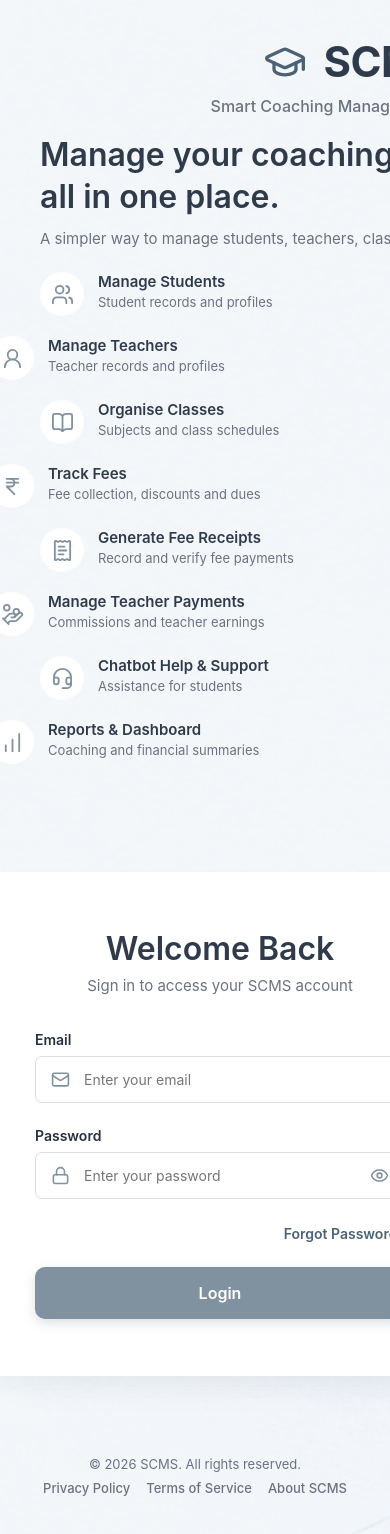
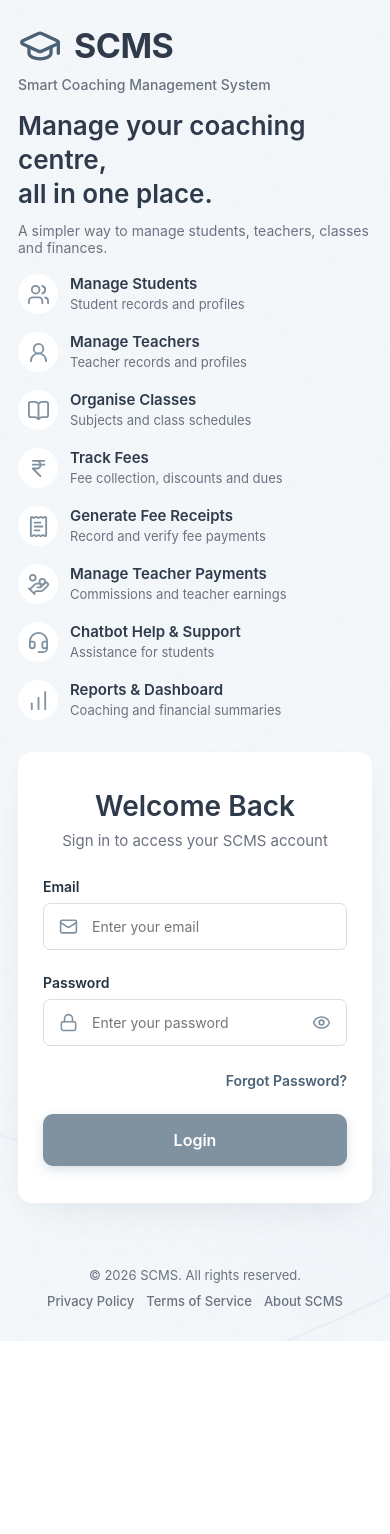
Before and after one commit to anilroyin/SCMS, a React (Vite) app in the folder client/: page /login in a window 390 px wide. Shown: the top 1534 px of the page. After the commit the page ends 1341 px from the top, so only its background shows below. Built offline with nearby package versions, Linux system fonts and the light colour scheme.

Commit message:
Refine the responsive design

```diff
--- a/client/src/pages/login.css
+++ b/client/src/pages/login.css
@@ -1,7 +1,4 @@
-
-/* ==========================================================================
-   RESET & BASE STYLES
-   ========================================================================== */
+/*Base styles*/
 
 * {
   box-sizing: border-box;
@@ -21,9 +18,7 @@ button {
   font-size: inherit;
 }
 
-/* ==========================================================================
-   PAGE CONTAINER & BACKGROUND
-   ========================================================================== */
+/*Page container and background*/
 
 .login-page {
   height: 100vh;
@@ -38,9 +33,7 @@ button {
   padding: 40px 80px;
 }
 
-/* ==========================================================================
-   MAIN LAYOUT CONTAINER
-   ========================================================================== */
+/*main layout container*/
 
 .login-main {
   flex: 1;
@@ -53,9 +46,7 @@ button {
   align-items: center;
 }
 
-/* ==========================================================================
-   LEFT COLUMN: BRAND & FEATURES SECTION
-   ========================================================================== */
+/* LEFT COLUMN: Brand and features section*/
 
 .login-intro {
   display: flex;
@@ -79,7 +70,7 @@ button {
 }
 
 .login-brand h1 {
-  font-size: 42px;
+  font-size: 35px;
   font-weight: 700;
   letter-spacing: -0.5px;
   color: #2f3b4b;
@@ -165,9 +156,7 @@ button {
   color: #80919f !important;
 }
 
-/* ==========================================================================
-   RIGHT COLUMN: LOGIN CARD
-   ========================================================================== */
+/*Login card*/
 
 .login-card {
   background: #ffffff;
@@ -189,7 +178,7 @@ button {
 }
 
 .login-header h2 {
-  font-size: 32px;
+  font-size: 30px;
   font-weight: 600;
   color: #2f3b4b;
   margin-bottom: 8px;
@@ -320,9 +309,7 @@ button {
   cursor: not-allowed;
 }
 
-/* ==========================================================================
-   FOOTER SECTION
-   ========================================================================== */
+/* Footer section*/
 
 .page-footer {
   margin-top: auto;
@@ -370,14 +357,15 @@ button {
   }
 }
 
-/* ==========================================================================
-   RESPONSIVE LAYOUT
-   ========================================================================== */
+/*Responsive layout*/
 
 @media (max-width: 1150px) {
   .login-page {
     padding: 40px;
     height: auto;
+    min-height: 100vh;
+    width: 100%;
+    overflow-x: hidden;
     overflow-y: auto;
   }
 
@@ -387,31 +375,122 @@ button {
 
   .login-main {
     grid-template-columns: 1fr;
-    gap: 48px;
+    gap: 40px;
     padding-bottom: 40px;
   }
 
+  .login-intro {
+    padding-bottom: 0;
+  }
+
   .feature-list {
-    max-width: 100%;
+    grid-template-columns: repeat(2, minmax(0, 1fr));
+    column-gap: 20px;
+    row-gap: 24px;
+    width: 100%;
+    max-width: 650px;
+  }
+
+  .feature-list > div:nth-child(even) {
+    margin-left: 0;
+  }
+
+  .login-card {
+    justify-self: center;
+    transform: none;
+    width: 100%;
+    max-width: 460px;
   }
 
   .login-brand {
     align-items: center;
-    justify-content: center;
+    justify-content: flex-start;
   }
 
   .brand-subtitle {
-    text-align: center;
+    text-align: left;
   }
 
   .page-footer {
-    padding: 40px 0 20px;
+    position: static;
+    width: 100%;
+    padding: 30px 0 20px;
   }
 }
 
 @media (max-width: 650px) {
+  .login-page {
+    padding: 24px 18px;
+  }
+
+  .login-main {
+    gap: 32px;
+  }
+
+  .login-intro {
+    gap: 16px;
+  }
+
+  .login-brand {
+    gap: 12px;
+  }
+
+  .login-brand h1 {
+    font-size: 34px;
+  }
+
+  .brand-subtitle {
+    font-size: 14px;
+  }
+
+  .login-features h2 {
+    font-size: 26px;
+  }
+
+  .features-description {
+    font-size: 14px;
+    margin-bottom: 18px;
+  }
+
   .feature-list {
     grid-template-columns: 1fr;
-    gap: 20px;
+    column-gap: 0;
+    row-gap: 18px;
+    width: 100%;
+  }
+
+  .feature-list > div:nth-child(even) {
+    margin-left: 0;
+  }
+
+  .feature-item {
+    gap: 12px;
+  }
+
+  .feature-icon {
+    width: 40px;
+    height: 40px;
+  }
+
+  .login-card {
+    padding: 36px 24px;
+    max-width: 100%;
+  }
+
+  .login-header {
+    margin-bottom: 28px;
+  }
+
+  .login-header h2 {
+    font-size: 28px;
+  }
+
+  .page-footer {
+    padding: 24px 0 8px;
+    gap: 10px;
+  }
+
+  .footer-links {
+    gap: 12px;
   }
 }
```
